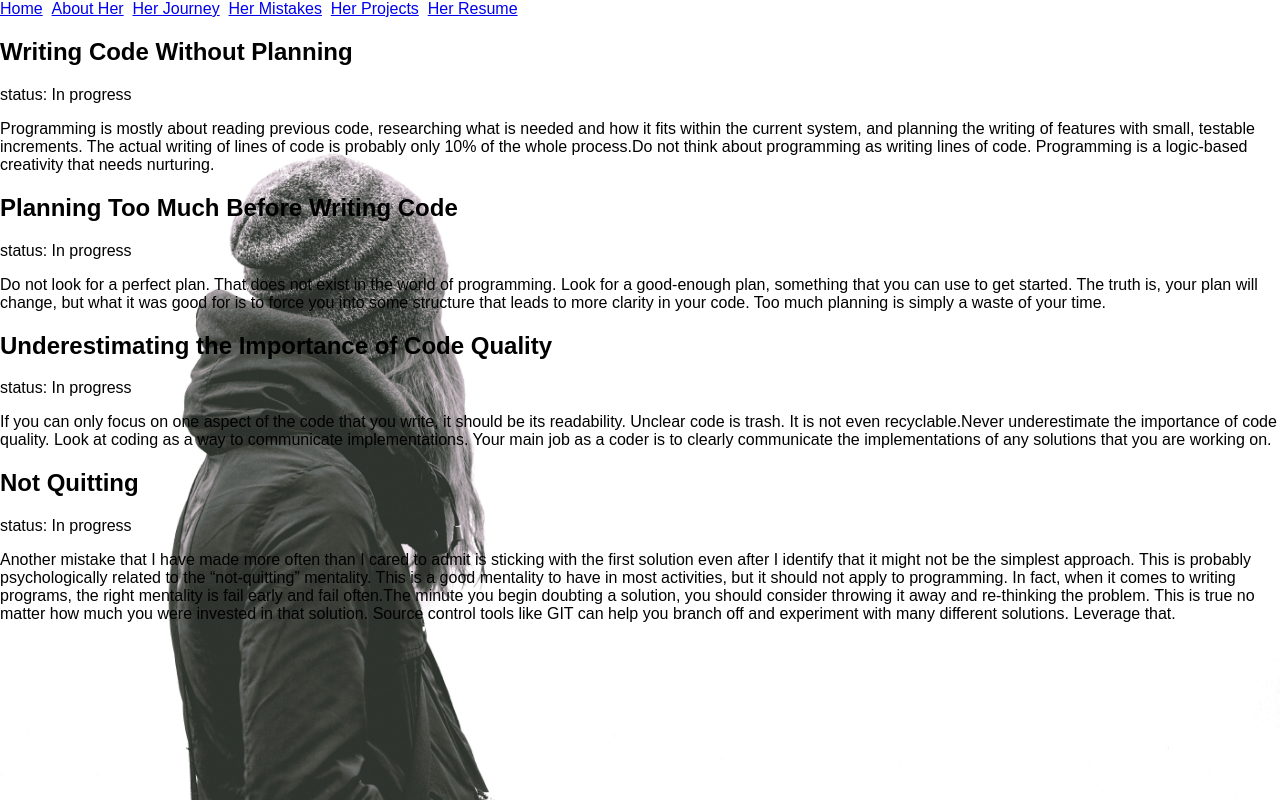
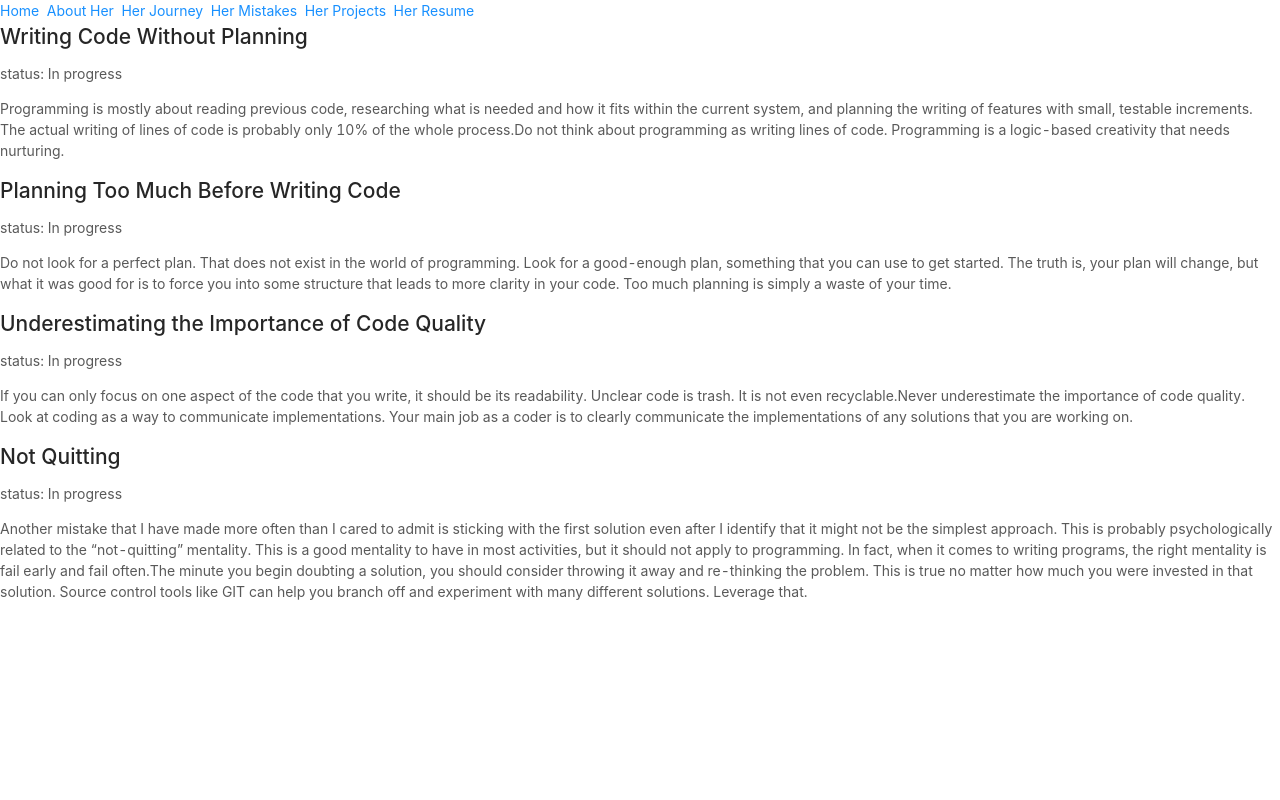
Before and after one commit to KennisYaps/project-TGWC, a React (Create React App) app: page /her-mistakes in a window 1280 px wide. Built offline with nearby package versions, Linux system fonts and the light colour scheme.

Commit message:
edited Herjourney components and downloaded ants library

```diff
--- a/package.json
+++ b/package.json
@@ -3,6 +3,7 @@
   "version": "0.1.0",
   "private": true,
   "dependencies": {
+    "antd": "^3.3.3",
     "react": "^16.2.0",
     "react-dom": "^16.2.0",
     "react-router-dom": "^4.2.2",
--- a/src/App.css
+++ b/src/App.css
@@ -1,3 +1,6 @@
+@import "~antd/dist/antd.css";
 .App {
   text-align: left;
+  font-family: -apple-system, BlinkMacSystemFont, "Segoe UI", Roboto, Oxygen,
+    Ubuntu, Cantarell, "Open Sans", "Helvetica Neue", sans-serif;
 }
--- a/src/components/Event.js
+++ b/src/components/Event.js
@@ -3,6 +3,7 @@ import React from "react";
 const Event = props => (
   <div>
     <h4> {props.eventdata.title} </h4>
+    <p>{props.eventdata.date}</p>
     <p>{props.eventdata.text}</p>
   </div>
 );
--- a/src/components/HerMistakes.js
+++ b/src/components/HerMistakes.js
@@ -14,7 +14,7 @@ class Mistakes extends Component {
         <span>
           {this.state.mistakes.map((mistake, index) => {
             return (
-              <div>
+              <div key={index}>
                 <h2>{mistake.Title}</h2>
                 <p>
                   status:&nbsp;{mistake.isCompeleted === true
--- a/src/components/SkillsChart.js
+++ b/src/components/SkillsChart.js
@@ -21,8 +21,8 @@ class SkillsChart extends Component {
         margin={{ top: 5, right: 30, left: 20, bottom: 5 }}
         layout="vertical"
       >
-        <XAxis type="number" hide="true" />
-        <YAxis type="category" dataKey="name" axisLine="false" />
+        <XAxis type="number" hide={true} />
+        <YAxis type="category" dataKey="name" axisLine={false} />
         <Tooltip />
         <Bar dataKey="uv" fill="#8884d8" />
       </BarChart>
--- a/src/components/Timeline.js
+++ b/src/components/Timeline.js
@@ -1,11 +1,12 @@
 import React from "react";
 import Event from "./Event";
-
+// use vertical timeline
 const Timeline = props => (
     <div>
     {console.log(props.timelineDatas)}
-    <h2>{props.timelineDatas.language}</h2>
-    <div id="individualTimelineEvents">
+    <h2>{props.timelineDatas.TimelineTitle}</h2>
+    <p>{props.timelineDatas.date}</p>
+    <div id="TimelineDataEvents">
       {props.timelineDatas.events.map((event, titleIndex) => {
         return (
           <Event eventdata={event} key={titleIndex}/>
```
Also changed, not shown: src/components/ProjectCards.js (deleted), src/components/newEntry.js (deleted), 1 other file (tests, documents, lock files or other folders).
